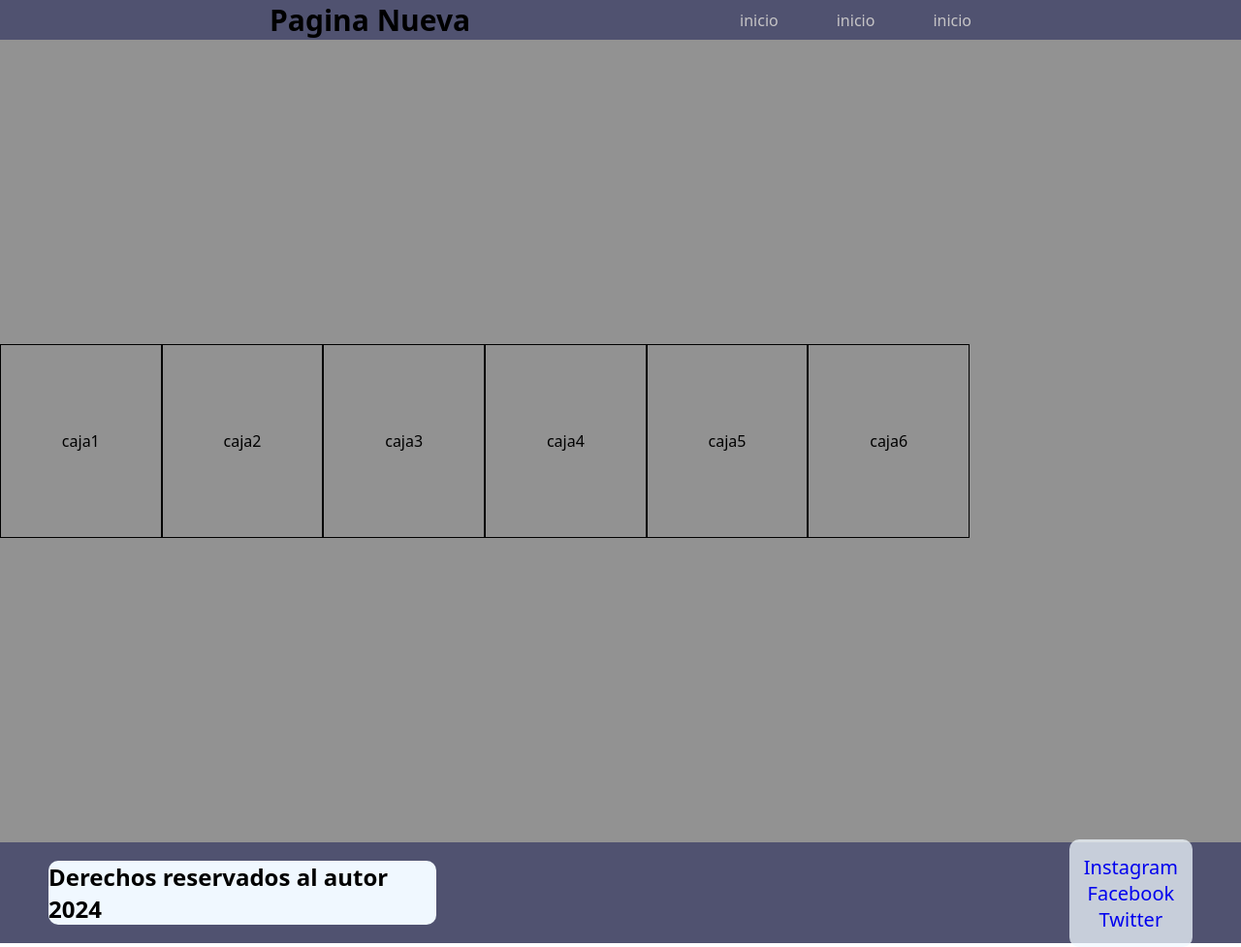
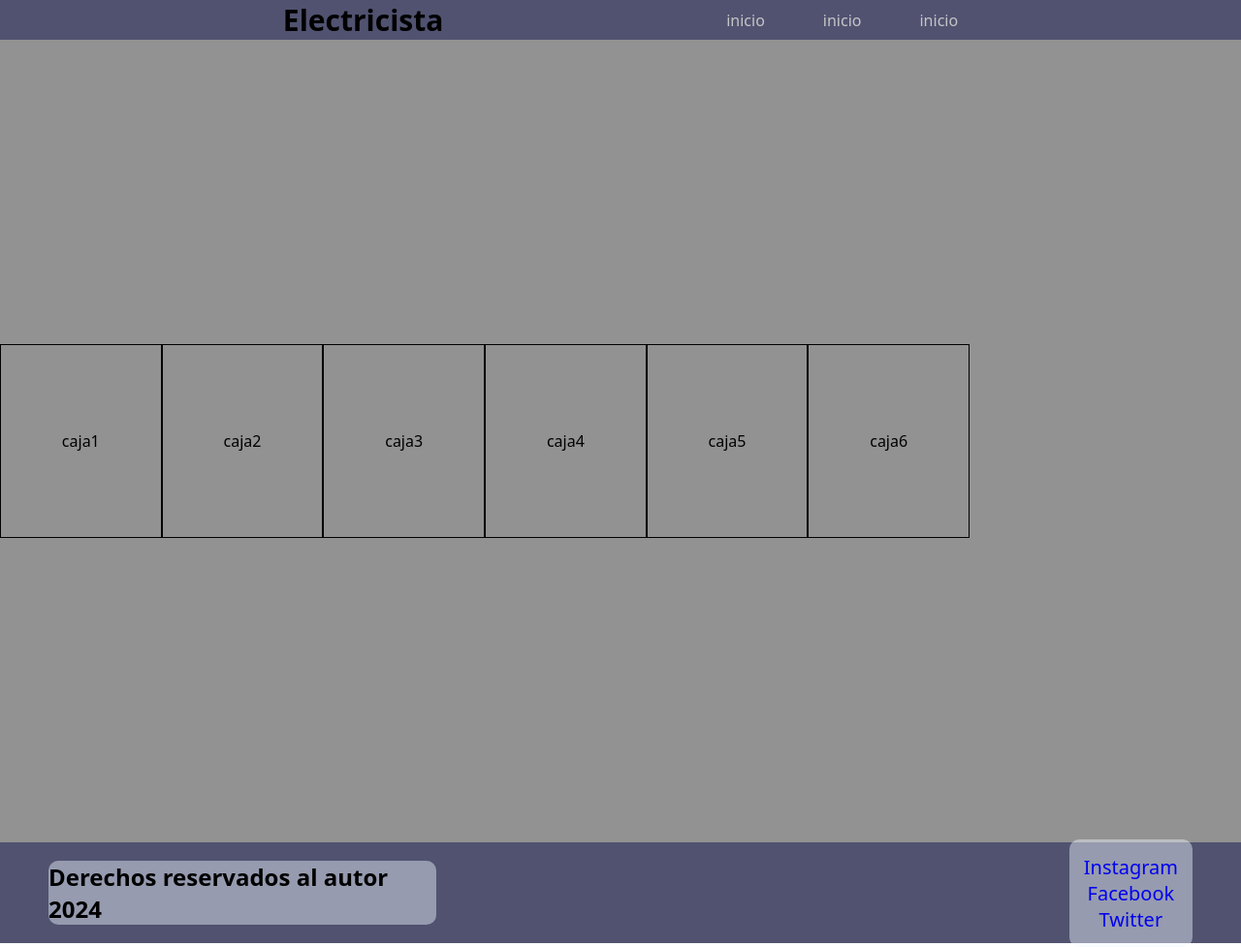
Before and after one commit to ezequiel1889x/electricista, a plain HTML site: page index.html in a window 1280 px wide. Shown: the whole page at 97% size. Drawn offline with Linux system fonts and the light colour scheme.

Commit message:
correcion inicio

```diff
--- a/css1/styles12.css
+++ b/css1/styles12.css
@@ -85,14 +85,14 @@ div{
 }
 
 .foot h2{
-    background-color: aliceblue;
+    background-color: rgba(240, 248, 255, 0.438);
     border-radius: 10px;
     width: 400px;
 }
 
 .foot ul{
     text-align: center;
-    background-color: rgba(240, 248, 255, 0.747);
+    background-color: rgba(240, 248, 255, 0.438);
     border-radius: 10px;
     font-size: 20px;
     padding: 15px;
--- a/index.html
+++ b/index.html
@@ -10,7 +10,7 @@
 <body>
     <header>
         <nav class="nav-bar">
-            <h1>Pagina Nueva</h1>
+            <h1>Electricista</h1>
             <ul>
                 <li><a href="#">inicio</a></li>
                 <li><a href="#">inicio</a></li>
```
